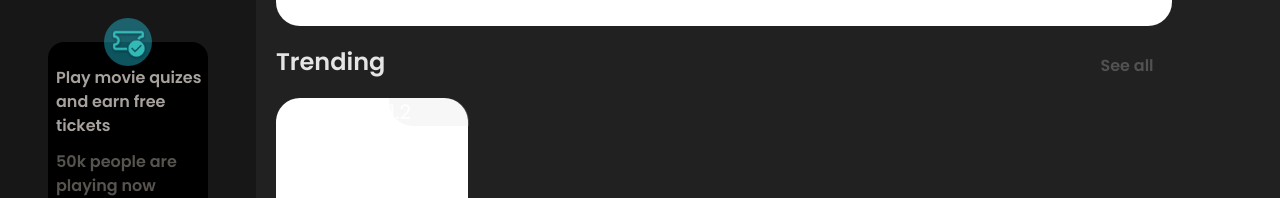
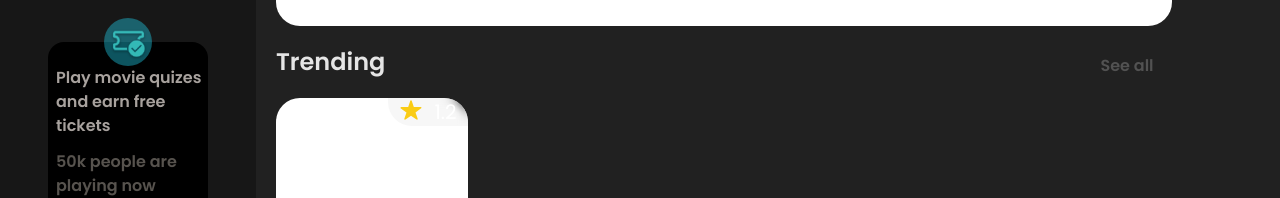
Before and after one commit to nadianielsen/movibes-website-assignment-2023, a React (Create React App) app: page / in a window 1280 px wide. Shown: the part 390-588 px from the top of the page. Built offline with nearby package versions, Linux system fonts and the light colour scheme.

Commit message:
blurred the review on moviecard

```diff
--- a/src/components/MovieCards.js
+++ b/src/components/MovieCards.js
@@ -3,10 +3,9 @@ import {IoIosStar} from "react-icons/io"
 const MovieCards = () => {
     return (
         <div className="bg-white w-48 h-72 rounded-3xl m-5">
-            <div className="bg-neutral-300 bg-opacity-20 w-20 h-7 rounded-tr-3xl rounded-bl-3xl ml-[7.05rem] flex justify-evenly">
+            <div className="bg-neutral-300 bg-opacity-20 w-20 h-7 rounded-tr-3xl rounded-bl-3xl ml-[6.99rem] flex justify-evenly backdrop-blur-sm">
                 <IoIosStar className="text-yellow-400 text-2xl"/>
                 <h3 className="text-xl text-white">1.2</h3>
-                <div className="bg-neutral-100 bg-opacity-20 w-20 h-7 rounded-tr-3xl rounded-bl-3xl ml-[7.05rem] blur-sm"></div>
             </div>
         </div>
      );
```
